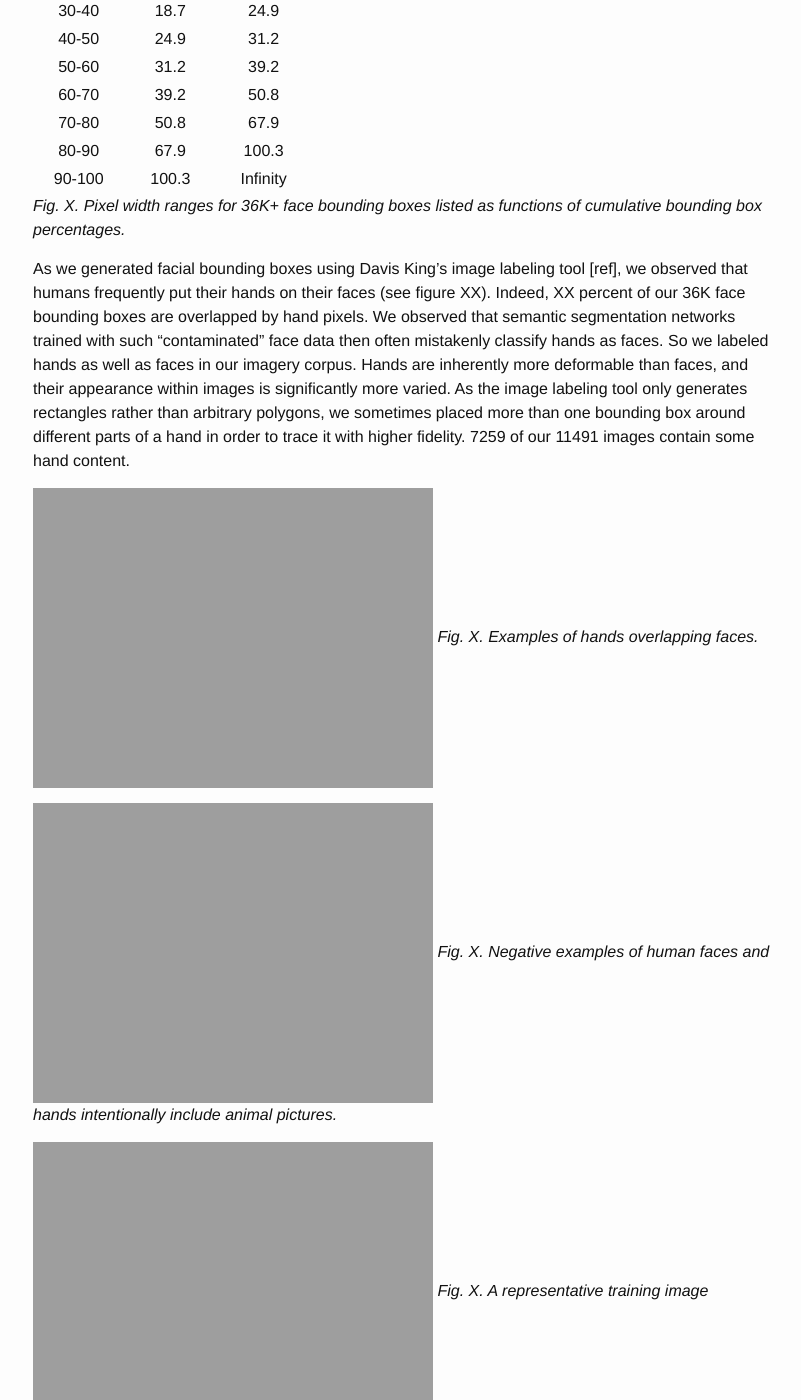
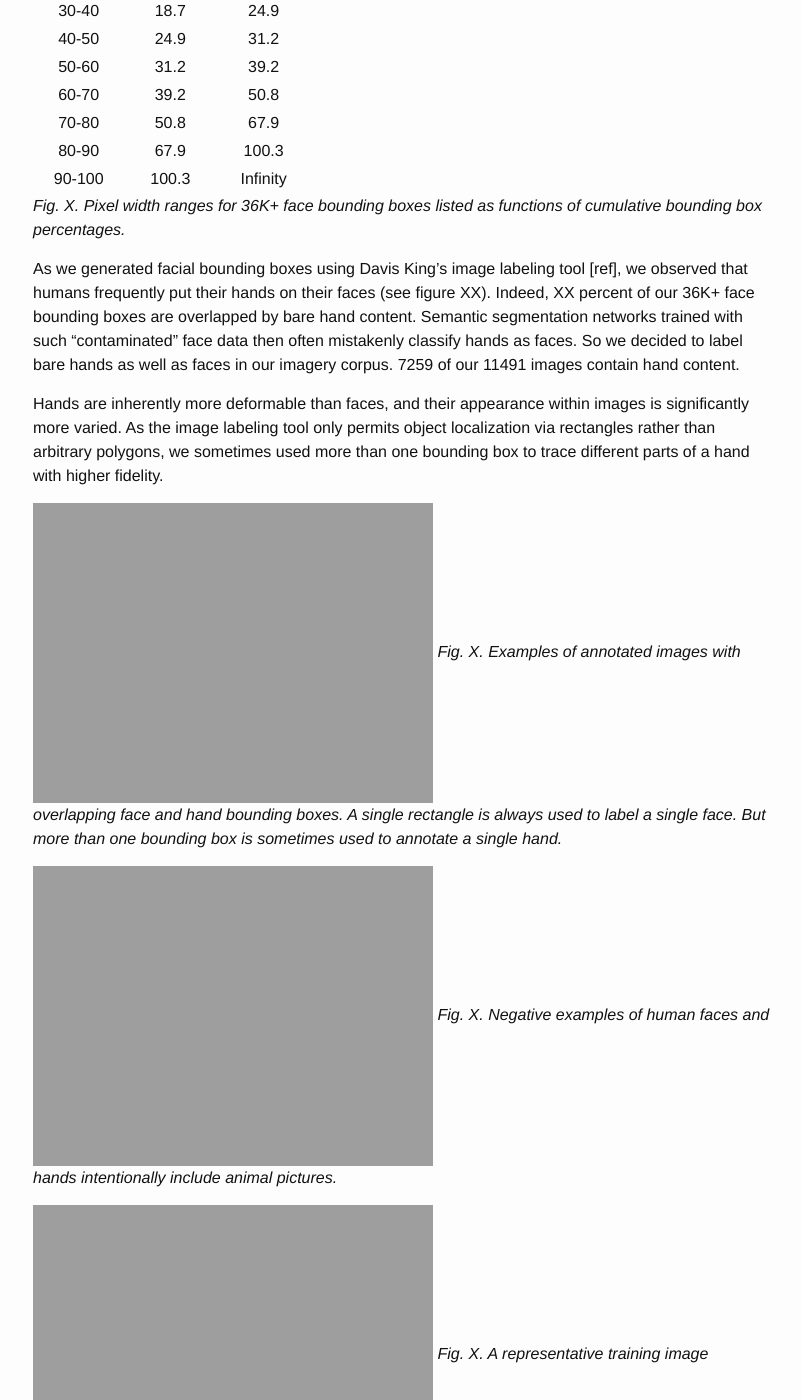
Before and after one commit to PeterCho/blog, a Jekyll site: the page built from _posts/2016-06-27-cvml.markdown, in a window 1280 px wide and 1400 px high, scrolled down 1241 px. Shown: the whole window, without its empty margins (237-1038 px from the left). Built offline with Jekyll 4.4.1, drawn with Linux system fonts in a browser that asks for light colours; some of the changed text lies outside the part shown.

Commit message:
Hands discussion.

```diff
--- a/_posts/2016-06-27-cvml.markdown
+++ b/_posts/2016-06-27-cvml.markdown
@@ -59,21 +59,27 @@ cumulative bounding box percentages.*
 
 As we generated facial bounding boxes using Davis King's image labeling
 tool [ref], we observed that humans frequently put their hands on their
-faces (see figure XX).  Indeed, XX percent of our 36K face bounding boxes
-are overlapped by hand pixels.  We observed that semantic segmentation
-networks trained with such "contaminated" face data then often mistakenly
-classify hands as faces.  So we labeled hands as well as faces in our
-imagery corpus.  Hands are inherently more deformable than faces, and their
-appearance within images is significantly more varied.  As the image
-labeling tool only generates rectangles rather than arbitrary polygons, we
-sometimes placed more than one bounding box around different parts of a
-hand in order to trace it with higher fidelity.  7259 of our 11491 images
-contain some hand content.
+faces (see figure XX).  Indeed, XX percent of our 36K+ face bounding boxes
+are overlapped by bare hand content.  Semantic segmentation networks
+trained with such "contaminated" face data then often mistakenly classify
+hands as faces.  So we decided to label bare hands as well as faces in our
+imagery corpus.  7259 of our 11491 images contain hand content.
+
+Hands are inherently more deformable than faces, and their appearance
+within images is significantly more varied.  As the image labeling tool
+only permits object localization via rectangles rather than arbitrary
+polygons, we sometimes used more than one bounding box to trace different
+parts of a hand with higher fidelity.
+
+
+
+
 
 ![FaceLocalization]({{site.url}}/blog/images/face_localization/training_images/hands_on_faces.png)
-*Fig. X. Examples of hands overlapping faces.*
-
-
+*Fig. X. Examples of annotated images with overlapping face and hand
+bounding boxes.  A single rectangle is always used to label a single face.
+But more than one bounding box is sometimes used to annotate a single
+hand.*
 
 
 
```
Also changed, not shown: other parts of _posts/2016-06-27-cvml.markdown (+3 -4 lines).
